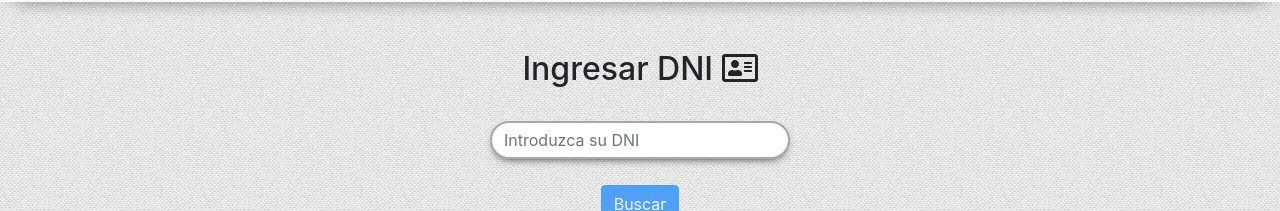
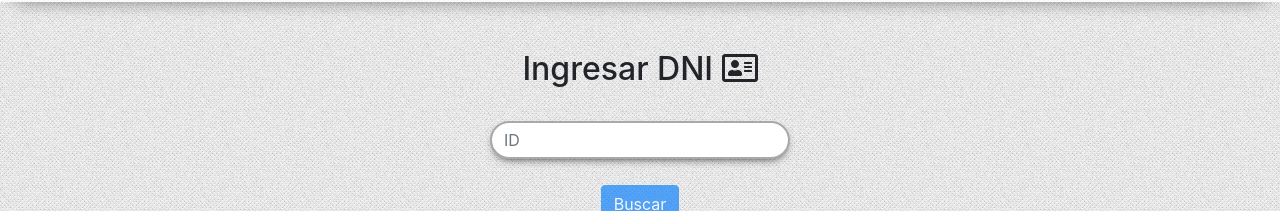
Before and after one commit to borizz1414/frontend_gueno, an Angular app: page /#/home in a window 1280 px wide. Shown: the part 75-286 px from the top of the page. Built offline with nearby package versions, Linux system fonts and the light colour scheme.

Commit message:
Arreglando detalles

```diff
--- a/src/app/components/about/about.component.html
+++ b/src/app/components/about/about.component.html
@@ -1,4 +1,4 @@
-<div class="jumbotron jumbotron-fluid">
+<div class="jumbotron jumbotron-fluid animated fadeIn">
   <div class="container">
     <div class="img-about">
     <img src="assets/img/bl-letras.png" alt="" width="300">
--- a/src/app/components/body/body.component.html
+++ b/src/app/components/body/body.component.html
@@ -7,7 +7,7 @@
 <div class="col d-flex  justify-content-center mt-3">
 <form  #formDni="ngForm" id="form-dni" (ngSubmit)="OnSubmit(formDni)">
 
-  <label for="dni" id="label-input" ><i class="fas fa-times mr-2" [ngStyle]="{'color': 'rgb(247, 93, 100)' }" id="x-icon"></i><i class="fas fa-check mr-2" id="check-icon" [ngStyle]="{'color':'#44bb47'}" ></i><input type="number" min="0" id="input_dni" class="form-control" name="dni"  #cuit="ngModel" [(ngModel)]='id'  placeholder="Introduzca su DNI" required></label>
+  <label for="dni" id="label-input" ><i class="fas fa-times mr-2" [ngStyle]="{'color': 'rgb(247, 93, 100)' }" id="x-icon"></i><i class="fas fa-check mr-2" id="check-icon" [ngStyle]="{'color':'#44bb47'}" ></i><input type="number" min="0" id="input_dni" class="form-control" name="dni"  #cuit="ngModel" [(ngModel)]='id'  placeholder="ID" required></label>
 <input type="submit" value="Buscar" class="btn btn-primary" [disabled]="!formDni.form.valid">
 </form>
 </div>
```
Also changed, not shown: 5 other files (tests, documents, lock files or other folders).
